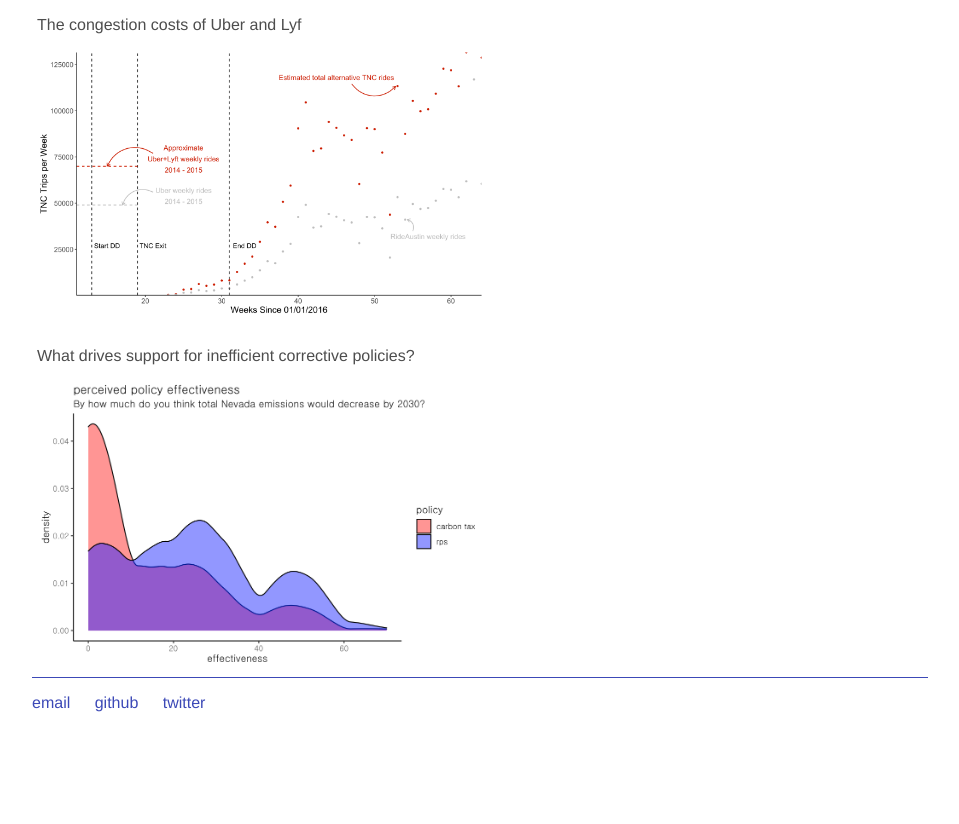
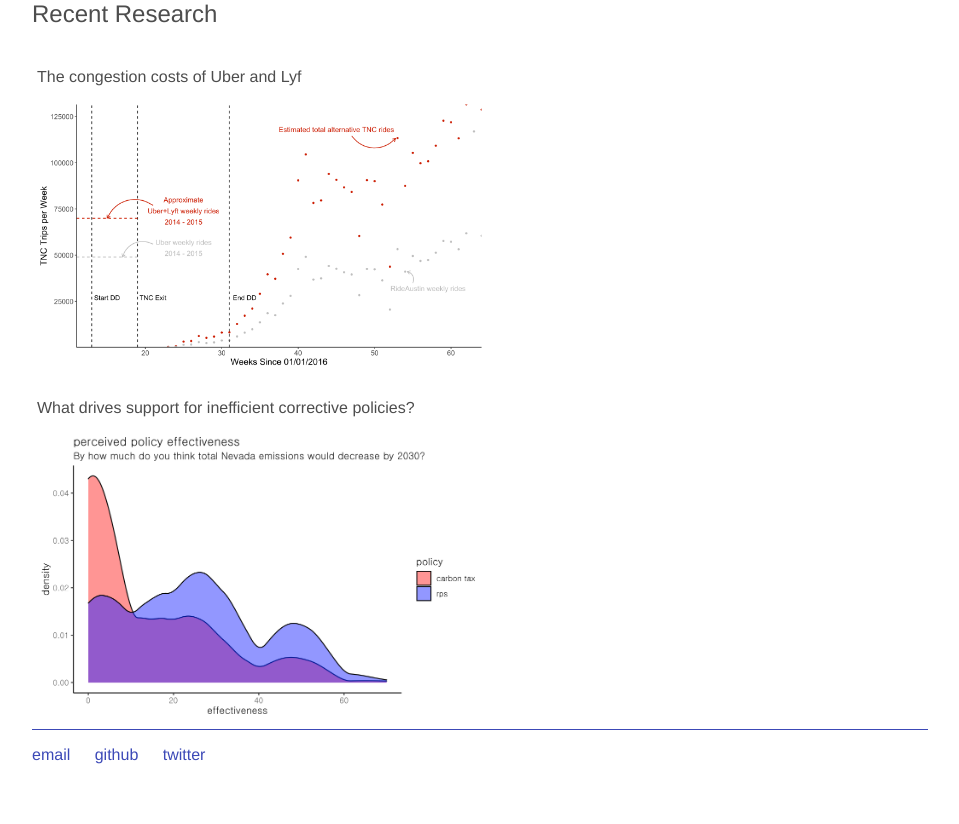
Before and after one commit to Matt-Tarduno/Matt-Tarduno.github.io, a Jekyll site: the page built from index.html, in a window 1280 px wide. Shown: the part 517-1341 px from the top of the page, without its empty margins (160-1119 px from the left). Built offline with Jekyll 4.4.1, drawn with Linux system fonts in a browser that asks for light colours; before the commit the page ends 1289 px from its top, so only the background shows below that.

Commit message:
Update index.html

```diff
--- a/index.html
+++ b/index.html
@@ -19,7 +19,7 @@
 	<p></p>
 </div><!-- /.blurb -->
 
-
+<h1>Recent Research</h1>
 <div class="row">
   <div class="column">
     <p>The congestion costs of Uber and Lyf</p>
```
